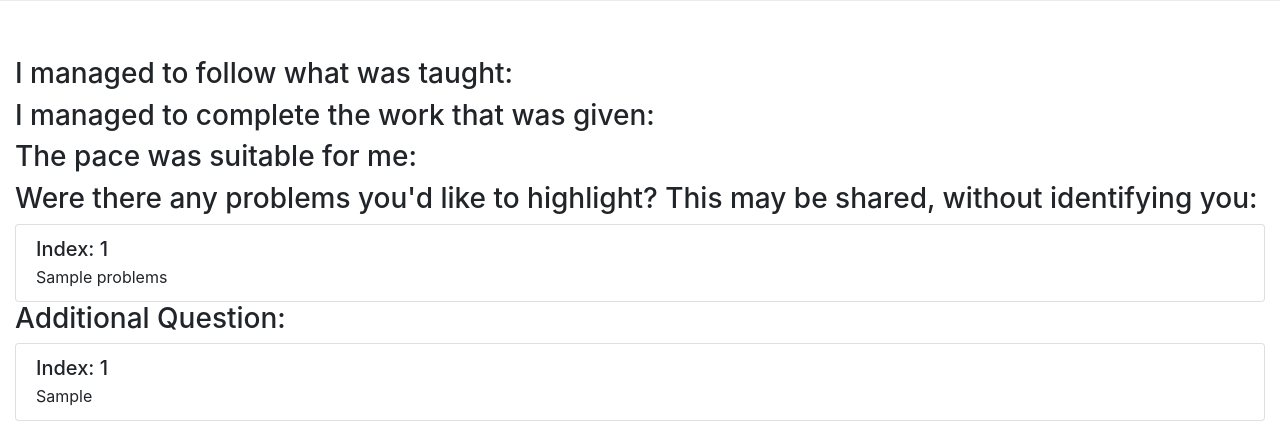
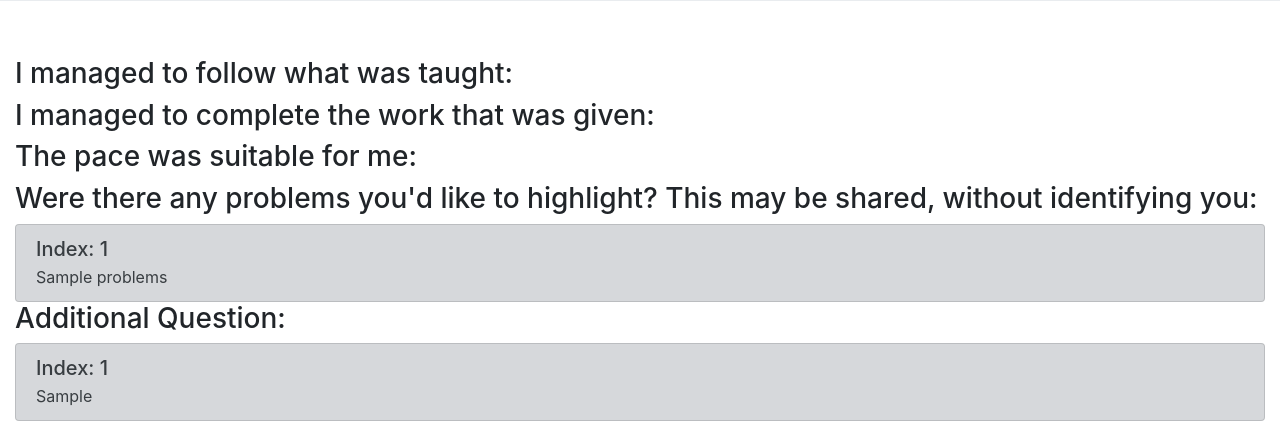
Before and after one commit to tinkertanker/wufoo-flask-survey-collector, a Flask app: template Templates/lesson.html in a window 1280 px wide. Shown: the part 358-800 px from the top of the page. Run offline with Flask 2, Linux system fonts and the light colour scheme; the template is opened without the code that fills it: most values are stand-ins (such as "Sample title", 1, 10 or a date in 2020); some libraries are stand-ins or nearby versions.

Commit message:
added color responses

```diff
--- a/Templates/lesson.html
+++ b/Templates/lesson.html
@@ -25,7 +25,7 @@
     {% for response in order %}
     {% for response_follow in responses_follow %}
     {% if response_follow[1] == response %}
-    <li class="list-group-item">{{response_follow[1]}} : {{response_follow[0]}}</li>
+    <li class="list-group-item {{color[response]}}">{{response_follow[1]}} : {{response_follow[0]}}</li>
     {% endif %}
     {% endfor %}
     {% endfor %}
@@ -38,7 +38,7 @@
     {% for response in order %}
     {% for response_complete in responses_complete %}
     {% if response_complete[1] == response %}
-    <li class="list-group-item">{{response_complete[1]}} : {{response_complete[0]}}</li>
+    <li class="list-group-item {{color[response]}}">{{response_complete[1]}} : {{response_complete[0]}}</li>
     {% endif %}
     {% endfor %}
     {% endfor %}
@@ -51,7 +51,7 @@
     {% for response in order %}
     {% for response_pace in responses_pace %}
     {% if response_pace[1] == response %}
-    <li class="list-group-item">{{response_pace[1]}} : {{response_pace[0]}}</li>
+    <li class="list-group-item {{color[response]}}">{{response_pace[1]}} : {{response_pace[0]}}</li>
     {% endif %}
     {% endfor %}
     {% endfor %}
@@ -63,7 +63,7 @@
   <h3>Were there any problems you'd like to highlight? This may be shared, without identifying you:</h3>
   <ul class="list-group">
     {% for response_problems in responses_problems %}
-    <li class="list-group-item"><h5 class="mb-1">Index: {{response_problems["student_index"]}}</h5>{{response_problems["problems"]}}</li>
+    <li class="list-group-item list-group-item-secondary"><h5 class="mb-1">Index: {{response_problems["student_index"]}}</h5>{{response_problems["problems"]}}</li>
     {% endfor %}
   </ul>
 </div>
@@ -72,7 +72,7 @@
   <h3>Additional Question:</h3>
   <ul class="list-group">
     {% for response_additional in responses_additional %}
-    <li class="list-group-item"><h5 class="mb-1">Index: {{response_additional["student_index"]}}</h5>{{response_additional["additional_qn"]}}</li>
+    <li class="list-group-item list-group-item-secondary"><h5 class="mb-1">Index: {{response_additional["student_index"]}}</h5>{{response_additional["additional_qn"]}}</li>
     {% endfor %}
   </ul>
 </div>
--- a/app.py
+++ b/app.py
@@ -35,6 +35,11 @@
     create_db()
 
 order = ["Strongly Disgree","Disagree","Neutral","Agree","Strongly Agree"]
+color = {"Strongly Disgree":"bg-danger",
+        "Disagree":"list-group-item-danger",
+        "Neutral":"list-group-item-secondary",
+        "Agree":"list-group-item-success",
+        "Strongly Agree":"bg-success"}
 
 @app.route("/")
 def home():
@@ -64,7 +69,7 @@
         cursor = db.execute("SELECT additional_qn,student_index FROM surveys WHERE survey = ?",(survey_lesson,))
         responses_additional = cursor.fetchall()
         db.close()
-        return render_template("lesson.html", surveys=surveys, order=order, survey_lesson=survey_lesson, responses_follow=responses_follow, responses_complete=responses_complete, responses_pace=responses_pace, responses_problems=responses_problems, responses_additional=responses_additional)
+        return render_template("lesson.html", surveys=surveys, order=order,color=color, survey_lesson=survey_lesson, responses_follow=responses_follow, responses_complete=responses_complete, responses_pace=responses_pace, responses_problems=responses_problems, responses_additional=responses_additional)
     return render_template("lesson.html", surveys=surveys)
 
 @app.route("/student", methods=["GET","POST"])
```
Also changed, not shown: db.sqlite3.
